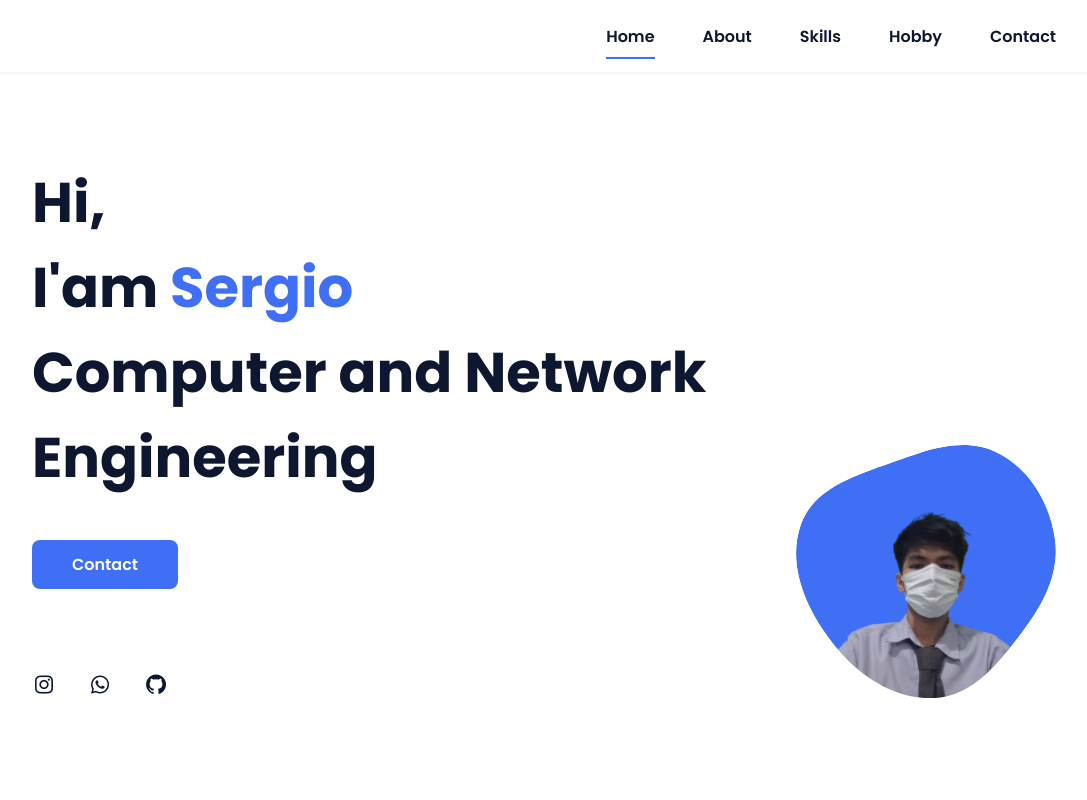
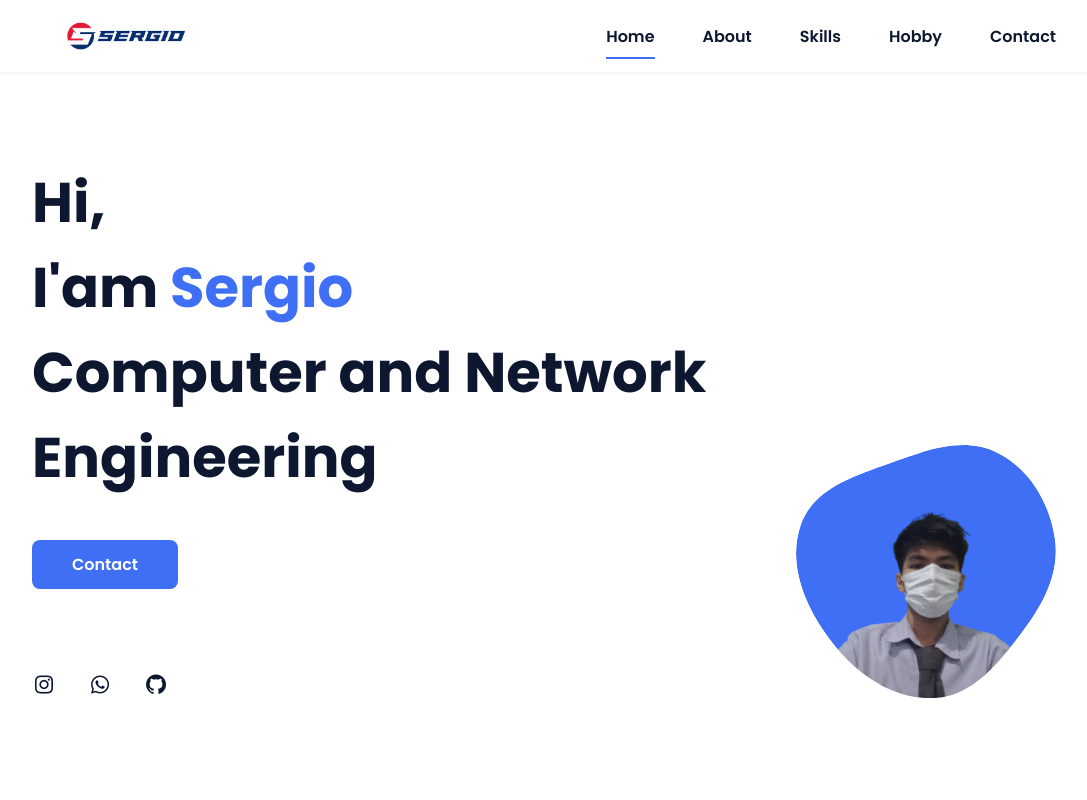
Before and after one commit to sergioranjani/sergioranjani.github.io, a plain HTML site: page index.html in a window 1280 px wide. Shown: the top 800 px of the page, without its empty margins (96-1183 px from the left). Drawn offline with nearby package versions, Linux system fonts and the light colour scheme.

Commit message:
Update index.html

```diff
--- a/index.html
+++ b/index.html
@@ -18,7 +18,7 @@
         <header class="l-header">
             <nav class="nav bd-grid">
                 <div>
-                    <a href="assets/img/vcxz.png" class="nav__logo"></a>
+                   <a href="https://sergioranjani.github.io/" class="nav__logo"></a><img src="assets/img/vcxz.png" width="200" ></a>
                 </div>
 
                 <div class="nav__menu" id="nav-menu">
```
